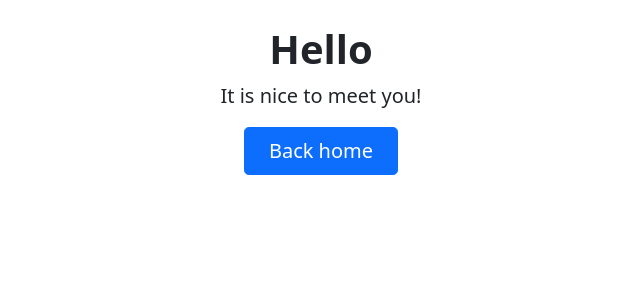
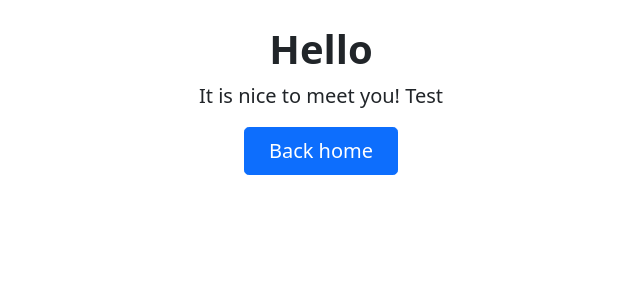
Before and after one commit to denishartl/isef01-webinterface, a Django app: template hello_azure/templates/hello_azure/hello.html in a window 1280 px wide. Shown: the part 215-505 px from the top of the page, without its empty margins (319-959 px from the left). Run offline with Django 4.2, Linux system fonts and the light colour scheme; the template is opened without the code that fills it, so the values that code supplies are empty; some libraries are stand-ins or nearby versions.

Commit message:
Add test message.

```diff
--- a/hello_azure/templates/hello_azure/hello.html
+++ b/hello_azure/templates/hello_azure/hello.html
@@ -13,7 +13,7 @@
             <!-- <img  src="/docs/5.1/assets/brand/bootstrap-logo.svg" alt="" width="72" height="57"> -->
             <h1 class="display-6 fw-bold">Hello {{name}}</h1>
             <p class="fs-5">
-                It is nice to meet you!
+                It is nice to meet you! Test
             </p>
             <a href="{% url 'index' %}" class="btn btn-primary btn-lg px-4 gap-3">Back home</a>
           </div>
```
